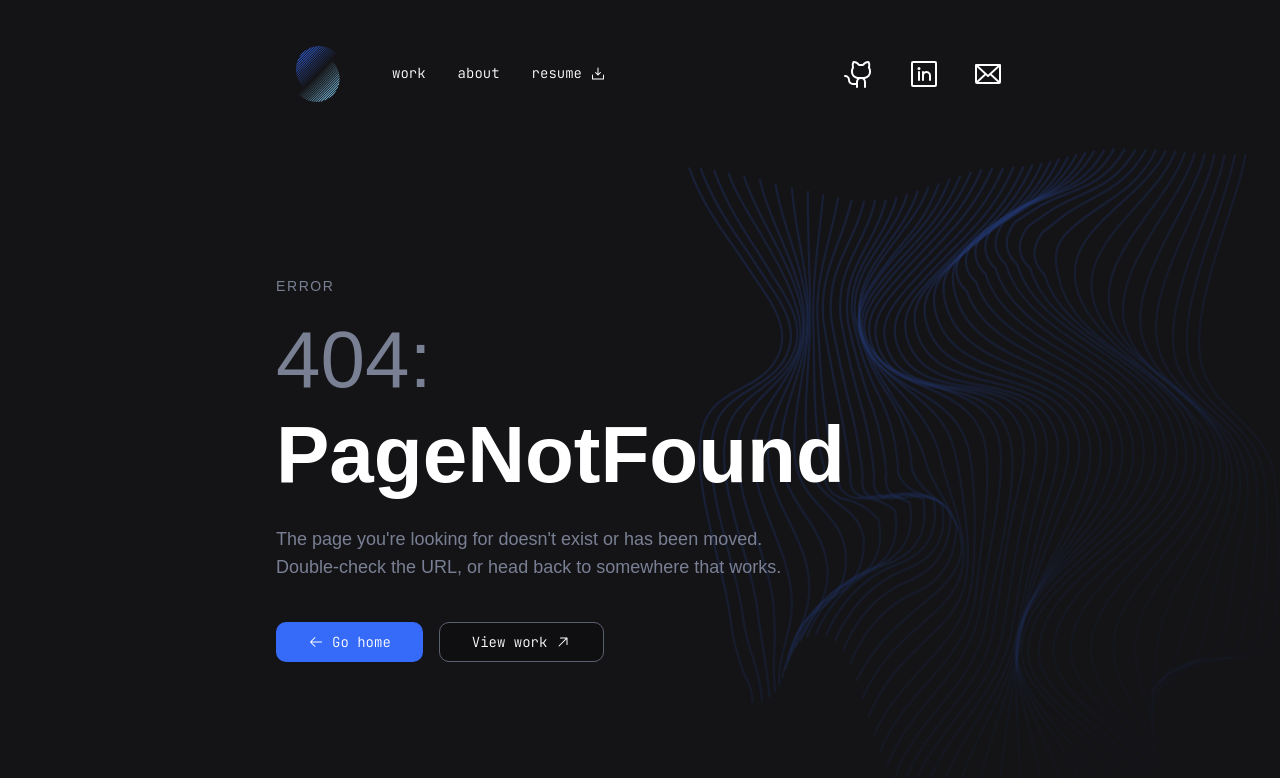
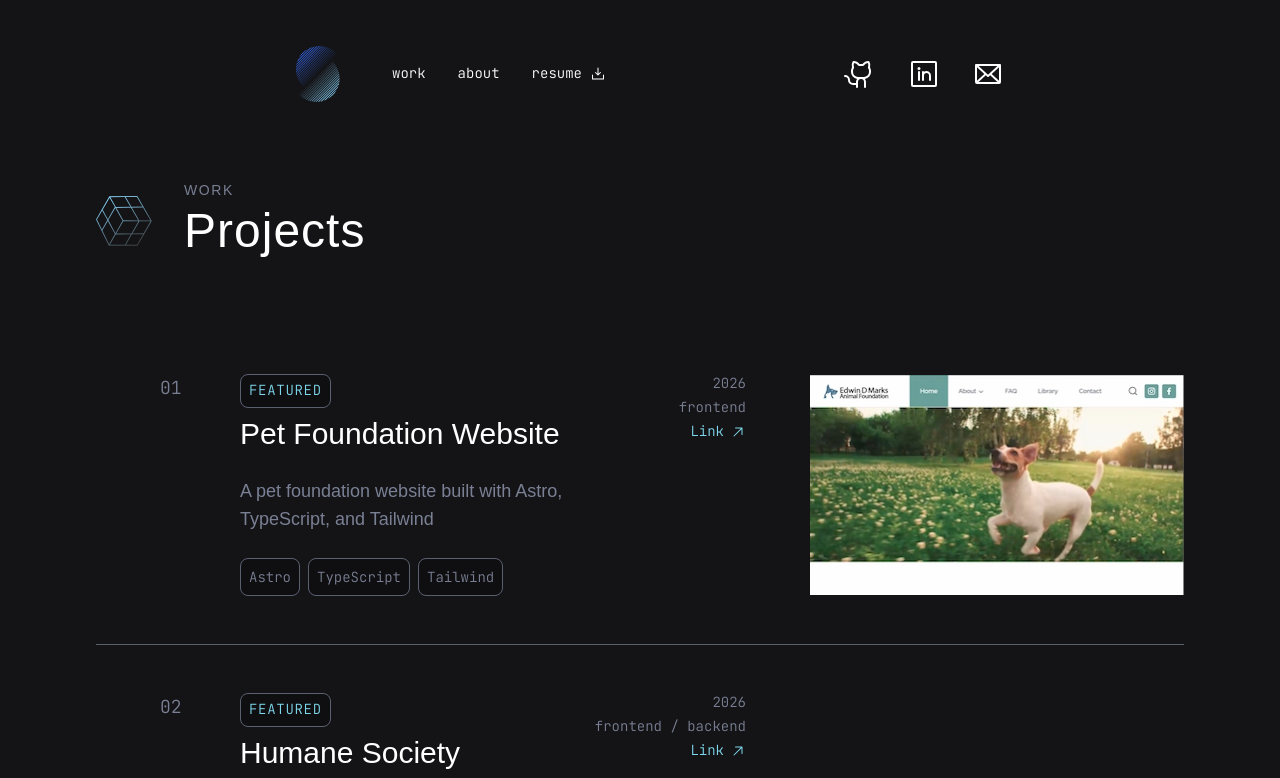
Before and after one commit to Cam96stanley/my-portfolio, a Next.js app: page /projects in a window 1280 px wide. Before the commit this address had no page. Shown: the top 778 px of the page. Built offline with nearby package versions, Linux system fonts and the light colour scheme; a web font is replaced by a local one.

Commit message:
feat: created project page and ran lint

```diff
--- a/src/app/about/page.tsx
+++ b/src/app/about/page.tsx
@@ -81,7 +81,7 @@ export default function About() {
               variant="outline"
               className="flex-1 font-light border-border bg-black/25 hover:bg-white/10 px-8 h-10 gap-2"
             >
-              <Link href="/#projects">
+              <Link href="/projects">
                 see my work <ArrowRightIcon size={16} />
               </Link>
             </Button>
--- a/src/app/layout.tsx
+++ b/src/app/layout.tsx
@@ -18,7 +18,8 @@ const jetbrainsMono = JetBrains_Mono({
 
 export const metadata: Metadata = {
   title: "Cameron Stanley | Web Development",
-  description: "Full stack developer specializing in building scalable web and mobile applications. Available for freelance and full-time opportunities.",
+  description:
+    "Full stack developer specializing in building scalable web and mobile applications. Available for freelance and full-time opportunities.",
 };
 
 export default function RootLayout({
--- a/src/app/not-found.tsx
+++ b/src/app/not-found.tsx
@@ -1,4 +1,7 @@
-import { ArrowLeftIcon, ArrowUpRightIcon } from "@phosphor-icons/react/dist/ssr";
+import {
+  ArrowLeftIcon,
+  ArrowUpRightIcon,
+} from "@phosphor-icons/react/dist/ssr";
 import Image from "next/image";
 import Link from "next/link";
 import { Button } from "@/ui/primitives/Button";
--- a/src/app/page.tsx
+++ b/src/app/page.tsx
@@ -9,7 +9,7 @@ import Link from "next/link";
 import { projectData } from "@/data/projectData";
 import { backendStack, frontendStack } from "@/data/techStacks";
 import ContactForm from "@/ui/components/ContactForm";
-import ProjectCard from "@/ui/components/ProjectCard";
+import ProjectList from "@/ui/components/ProjectList";
 import { Button } from "@/ui/primitives/Button";
 
 export default function Home() {
@@ -40,9 +40,9 @@ export default function Home() {
               variant="outline"
               className="flex-1 font-mono font-light border-border bg-black/25 hover:bg-white/10 px-8 h-10 gap-2"
             >
-              <a href="mailto:cam96stanley@gmail.com">
+              <Link href={"/#contact"}>
                 Say hello <ArrowUpRightIcon size={16} />
-              </a>
+              </Link>
             </Button>
           </div>
         </div>
@@ -66,15 +66,7 @@ export default function Home() {
             <p className="heading-2">Projects</p>
           </div>
         </div>
-        <div className="px-4 md:px-24">
-          {projectData.map((project, i) => (
-            <ProjectCard
-              key={project.title}
-              index={String(i + 1).padStart(2, "0")}
-              {...project}
-            />
-          ))}
-        </div>
+        <ProjectList projects={projectData.slice(0, 3)} />
       </section>
 
       {/* Tech Stack */}
@@ -126,7 +118,7 @@ export default function Home() {
       </section>
 
       {/* Contact me */}
-      <section className="py-32 px-4 md:px-24 grid md:grid-cols-2 gap-8">
+      <section id="contact" className="py-32 px-4 md:px-24 grid md:grid-cols-2 gap-8">
         <div>
           <div>
             <p className="para-sm-upper-reg text-subtle">Contact</p>
--- /dev/null
+++ b/src/app/projects/page.tsx
@@ -0,0 +1,18 @@
+import Image from "next/image";
+import { projectData } from "@/data/projectData";
+import ProjectList from "@/ui/components/ProjectList";
+
+export default function Projects() {
+  return (
+    <div className="pb-24">
+      <section className="px-4 md:px-24 flex gap-8 items-center pt-8 pb-16">
+        <Image alt="" src="/cube.svg" width={56} height={56} />
+        <div className="flex flex-col">
+          <p className="para-sm-upper-reg text-subtle">Work</p>
+          <p className="heading-2">Projects</p>
+        </div>
+      </section>
+      <ProjectList projects={projectData} />
+    </div>
+  );
+}
--- /dev/null
+++ b/src/ui/components/ProjectList.tsx
@@ -0,0 +1,22 @@
+import type { projectData } from "@/data/projectData";
+import ProjectCard from "@/ui/components/ProjectCard";
+
+type Project = (typeof projectData)[number];
+
+type ProjectListProps = {
+  projects: Project[];
+};
+
+export default function ProjectList({ projects }: ProjectListProps) {
+  return (
+    <div className="px-4 md:px-24">
+      {projects.map((project, i) => (
+        <ProjectCard
+          key={project.title}
+          index={String(i + 1).padStart(2, "0")}
+          {...project}
+        />
+      ))}
+    </div>
+  );
+}
```
Also changed, not shown: src/app/error.tsx (+6 -4 lines), src/ui/components/Footer.tsx (+6 -2 lines).
